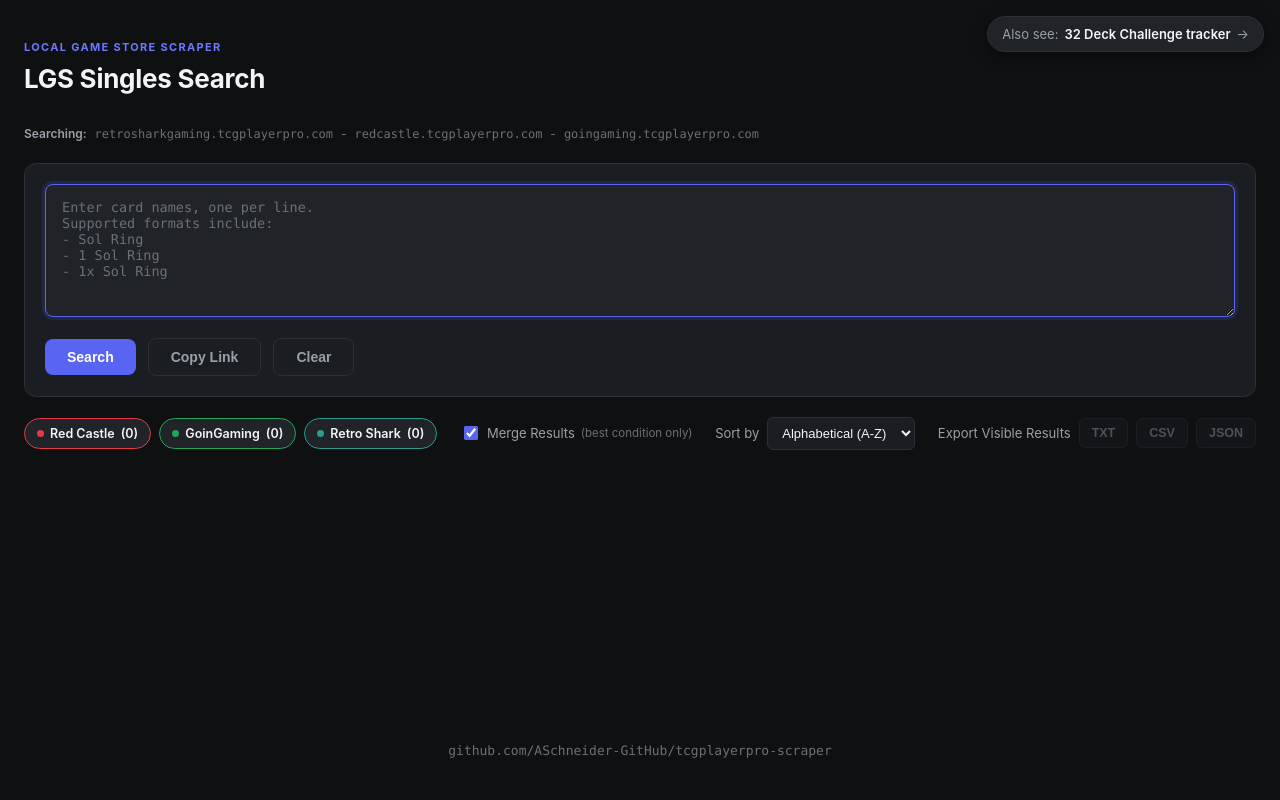
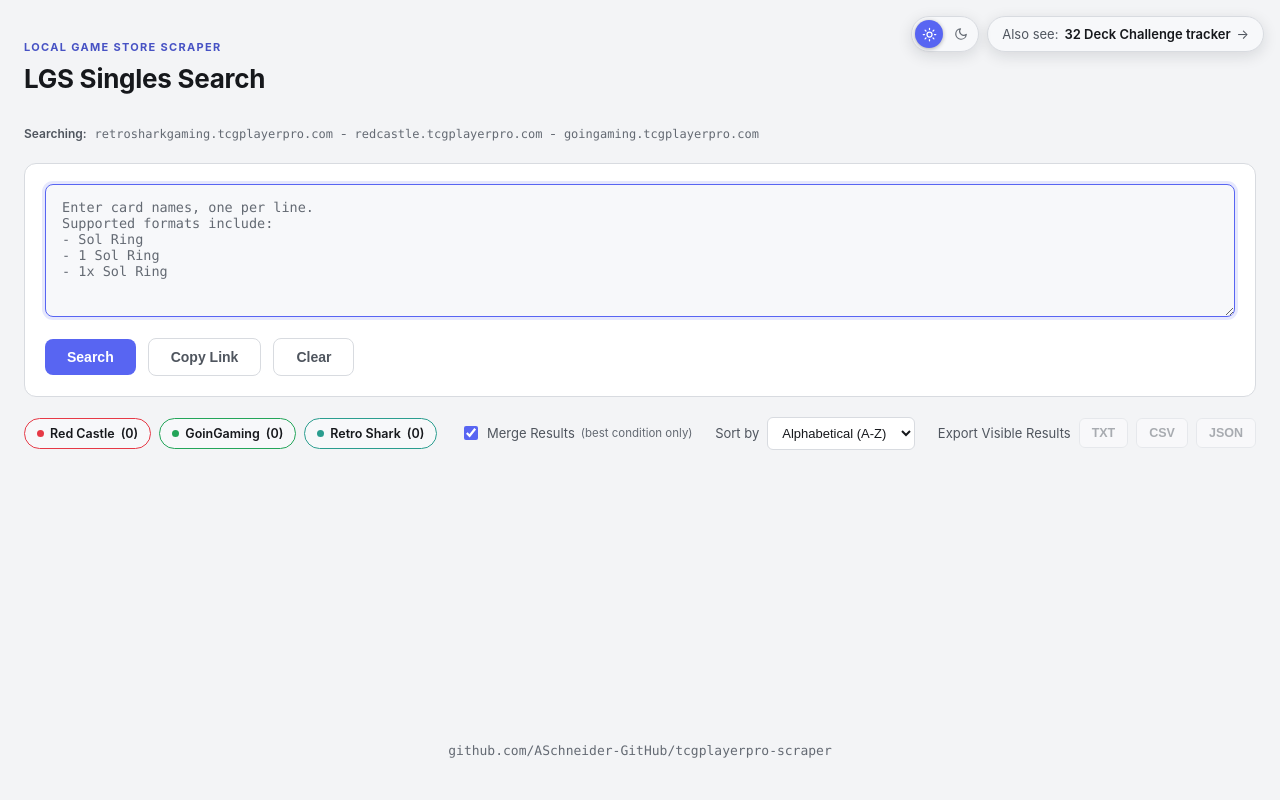
Before and after one commit to ASchneider-GitHub/tcgplayerpro-scraper, a Flask app: page / in a window 1280 px wide. Run offline with Flask 3, Linux system fonts and the light colour scheme.

Commit message:
Add a light mode with a light/dark switch
The page follows the system color scheme until the visitor flips the
switch next to the 32 Deck Challenge link; the choice is remembered per
browser. The theme is applied before first paint so there's no flash,
and light-mode colors are darkened where needed to keep text readable.

Co-Authored-By: Claude Opus 5.5 <noreply@anthropic.com>

```diff
--- a/templates/index.html
+++ b/templates/index.html
@@ -20,6 +20,18 @@
     <meta name="twitter:title" content="{{ preview_title }}">
     <meta name="twitter:description" content="Search for Magic: the Gathering singles across local game stores.">
     <meta name="twitter:image" content="{{ request.url_root }}static/og-image.png?v=5">
+    <script>
+        // Runs before the page paints so light-mode visitors don't see a dark
+        // flash: a saved choice wins, otherwise follow the system setting.
+        (function () {
+            var theme;
+            try { theme = localStorage.getItem('theme'); } catch (e) {}
+            if (theme !== 'light' && theme !== 'dark') {
+                theme = window.matchMedia('(prefers-color-scheme: light)').matches ? 'light' : 'dark';
+            }
+            document.documentElement.dataset.theme = theme;
+        })();
+    </script>
     <style>
         :root {
             --bg-dark: #0e1012;
@@ -35,6 +47,31 @@
             --retroshark: #2a9d8f;
             --redcastle: #e63946;
             --goingaming: #23a559;
+            --error-text: #ff6b74;
+            --foil-gold: #ffd700;
+            --badge-default: #2c3036;
+            --spinner-track: rgba(255,255,255,0.12);
+            --shadow-color: rgba(0,0,0,0.4);
+            color-scheme: dark;
+        }
+
+        /* data-theme is set before first paint by the script in <head>. */
+        :root[data-theme="light"] {
+            --bg-dark: #f3f4f6;
+            --surface-dark: #ffffff;
+            --surface-raised: #f7f8fa;
+            --border-color: #d8dbe0;
+            --text-main: #16181c;
+            --text-dim: #4f555e;
+            --text-faint: #646a73;
+            --accent-blue-bright: #4752c4;
+            --accent-green: #1a8045;
+            --error-text: #c8202f;
+            --foil-gold: #a87a00;
+            --badge-default: #646a73;
+            --spinner-track: rgba(0,0,0,0.1);
+            --shadow-color: rgba(20,24,30,0.12);
+            color-scheme: light;
         }
 
         * { box-sizing: border-box; }
@@ -165,7 +202,7 @@
             align-items: center;
         }
 
-        .spinner { width: 14px; height: 14px; border: 2px solid rgba(255,255,255,0.12); border-top-color: var(--accent-blue-bright); border-radius: 50%; animation: spin 0.8s linear infinite; display: inline-block; vertical-align: middle; margin-right: 8px; }
+        .spinner { width: 14px; height: 14px; border: 2px solid var(--spinner-track); border-top-color: var(--accent-blue-bright); border-radius: 50%; animation: spin 0.8s linear infinite; display: inline-block; vertical-align: middle; margin-right: 8px; }
         .checkmark { color: var(--accent-green); font-weight: bold; margin-right: 6px; }
         @keyframes spin { to { transform: rotate(360deg); } }
 
@@ -274,7 +311,7 @@
         }
         .card-tile.hidden-by-filter { display: none !important; }
         .card-tile.hidden-by-merge { display: none !important; }
-        .card-tile:hover { border-color: var(--accent-blue); transform: translateY(-3px); box-shadow: 0 10px 24px rgba(0,0,0,0.35); }
+        .card-tile:hover { border-color: var(--accent-blue); transform: translateY(-3px); box-shadow: 0 10px 24px var(--shadow-color); }
 
         .tile-link { text-decoration: none; color: inherit; display: block; }
 
@@ -291,10 +328,10 @@
         .badge-redcastle { background: var(--redcastle); }
         .badge-goingaming { background: var(--goingaming); }
         .badge-retroshark { background: var(--retroshark); }
-        .badge-default { background: var(--border-color); }
+        .badge-default { background: var(--badge-default); }
 
         .foil-star { position: absolute; top: 8px; right: 8px; font-size: 14px; color: #ffd700; filter: drop-shadow(0 1px 2px rgba(0,0,0,0.6)); }
-        .foil-star-inline { color: #ffd700; font-weight: 700; margin-left: 3px; }
+        .foil-star-inline { color: var(--foil-gold); font-weight: 700; margin-left: 3px; }
 
         .tile-body { padding: 12px; }
         .card-name { font-weight: 600; font-size: 13.5px; color: var(--text-main); margin-bottom: 2px; line-height: 1.25; }
@@ -320,31 +357,65 @@
         .term-errors:empty { display: none; }
         .vendor-error-badge {
             font-size: 11px; font-weight: 600; padding: 3px 8px; border-radius: 6px;
-            background: rgba(230, 57, 70, 0.12); color: #ff6b74;
+            background: rgba(230, 57, 70, 0.12); color: var(--error-text);
             border: 1px solid rgba(230, 57, 70, 0.35);
             text-transform: none; letter-spacing: normal; cursor: help;
         }
-        .status-error { color: #ff6b74; }
+        .status-error { color: var(--error-text); }
 
         #scrollToTop {
             position: fixed; bottom: 30px; right: 30px; width: 46px; height: 46px;
             border-radius: 50%; background: var(--accent-blue); color: white;
-            border: none; cursor: pointer; font-size: 18px; box-shadow: 0 4px 15px rgba(0,0,0,0.4);
+            border: none; cursor: pointer; font-size: 18px; box-shadow: 0 4px 15px var(--shadow-color);
             z-index: 1000; opacity: 0; visibility: hidden; transition: all 0.3s;
         }
         #scrollToTop.show { opacity: 1; visibility: visible; }
         #scrollToTop:hover { background: var(--accent-blue-bright); }
 
+        .top-actions {
+            position: fixed; top: 16px; right: 16px; z-index: 1000;
+            display: flex; align-items: center; gap: 8px;
+        }
         .side-link {
-            position: fixed; top: 16px; right: 16px; z-index: 1000;
             display: inline-flex; align-items: center; gap: 6px;
             padding: 8px 14px; border-radius: 999px;
             background: var(--surface-raised); border: 1px solid var(--border-color);
             color: var(--text-dim); font-size: 13px; text-decoration: none;
-            box-shadow: 0 4px 15px rgba(0,0,0,0.4); transition: all 0.2s;
+            box-shadow: 0 4px 15px var(--shadow-color); transition: all 0.2s;
         }
         .side-link strong { color: var(--text-main); font-weight: 600; }
         .side-link:hover { border-color: var(--accent-blue); color: var(--text-main); }
+
+        /* Light/dark switch: sun on the left, moon on the right, and a blue
+           knob that slides to the active mode. */
+        .theme-switch {
+            position: relative; flex-shrink: 0;
+            width: 68px; height: 36px; padding: 0;
+            border-radius: 999px;
+            background: var(--surface-raised); border: 1px solid var(--border-color);
+            box-shadow: 0 4px 15px var(--shadow-color);
+        }
+        .theme-switch:not(:disabled):hover { border-color: var(--accent-blue); }
+        .theme-switch:focus-visible { outline: 2px solid var(--accent-blue-bright); outline-offset: 2px; }
+        .theme-switch .track-icon {
+            position: absolute; top: 50%; width: 14px; height: 14px;
+            transform: translateY(-50%); color: var(--text-faint);
+        }
+        .theme-switch .track-icon.sun { left: 10px; }
+        .theme-switch .track-icon.moon { right: 10px; }
+        .theme-switch svg { display: block; width: 100%; height: 100%; }
+        .theme-switch .knob {
+            position: absolute; top: 3px; left: 3px;
+            width: 28px; height: 28px; border-radius: 50%;
+            background: var(--accent-blue); color: white;
+            display: flex; align-items: center; justify-content: center;
+            box-shadow: 0 1px 4px rgba(0,0,0,0.3);
+            transition: transform 0.2s ease;
+        }
+        .theme-switch .knob span { width: 15px; height: 15px; }
+        :root[data-theme="dark"] .theme-switch .knob { transform: translateX(32px); }
+        :root[data-theme="dark"] .theme-switch .knob .sun,
+        :root[data-theme="light"] .theme-switch .knob .moon { display: none; }
 
         @keyframes fadeIn { from { opacity: 0; transform: translateY(10px); } to { opacity: 1; transform: translateY(0); } }
 
@@ -379,7 +450,8 @@
             .card-set { font-size: 10.5px; }
             .price { font-size: 14px; }
 
-            .side-link { position: static; display: flex; justify-content: center; margin-bottom: 16px; font-size: 12px; }
+            .top-actions { position: static; margin-bottom: 16px; }
+            .side-link { flex: 1; justify-content: center; font-size: 12px; }
             #scrollToTop { bottom: 16px; right: 16px; width: 42px; height: 42px; font-size: 16px; }
         }
     </style>
@@ -387,7 +459,14 @@
 <body>
 
 <div class="container">
-    <a class="side-link" href="https://mtg.aschneider.tech/32dc/" target="_blank" rel="noopener">Also see: <strong>32 Deck Challenge tracker</strong> &rarr;</a>
+    <div class="top-actions">
+        <button type="button" class="theme-switch" id="themeSwitch" role="switch" aria-checked="true" aria-label="Dark mode" title="Switch light / dark mode" onclick="toggleTheme()">
+            <span class="track-icon sun"><svg viewBox="0 0 24 24" fill="none" stroke="currentColor" stroke-width="2" stroke-linecap="round" aria-hidden="true"><circle cx="12" cy="12" r="4"/><path d="M12 2v2M12 20v2M4.93 4.93l1.41 1.41M17.66 17.66l1.41 1.41M2 12h2M20 12h2M4.93 19.07l1.41-1.41M17.66 6.34l1.41-1.41"/></svg></span>
+            <span class="track-icon moon"><svg viewBox="0 0 24 24" fill="none" stroke="currentColor" stroke-width="2" stroke-linecap="round" stroke-linejoin="round" aria-hidden="true"><path d="M21 12.79A9 9 0 1 1 11.21 3 7 7 0 0 0 21 12.79z"/></svg></span>
+            <span class="knob"><span class="sun"><svg viewBox="0 0 24 24" fill="none" stroke="currentColor" stroke-width="2" stroke-linecap="round" aria-hidden="true"><circle cx="12" cy="12" r="4"/><path d="M12 2v2M12 20v2M4.93 4.93l1.41 1.41M17.66 17.66l1.41 1.41M2 12h2M20 12h2M4.93 19.07l1.41-1.41M17.66 6.34l1.41-1.41"/></svg></span><span class="moon"><svg viewBox="0 0 24 24" fill="none" stroke="currentColor" stroke-width="2" stroke-linecap="round" stroke-linejoin="round" aria-hidden="true"><path d="M21 12.79A9 9 0 1 1 11.21 3 7 7 0 0 0 21 12.79z"/></svg></span></span>
+        </button>
+        <a class="side-link" href="https://mtg.aschneider.tech/32dc/" target="_blank" rel="noopener">Also see: <strong>32 Deck Challenge tracker</strong> &rarr;</a>
+    </div>
 
     <header class="page-header">
         <div class="title-block">
@@ -467,6 +546,26 @@
 <button id="scrollToTop" onclick="window.scrollTo({top: 0, behavior: 'smooth'})">↑</button>
 
 <script>
+    function applyTheme(theme) {
+        document.documentElement.dataset.theme = theme;
+        document.getElementById('themeSwitch').setAttribute('aria-checked', String(theme === 'dark'));
+    }
+
+    function toggleTheme() {
+        const theme = document.documentElement.dataset.theme === 'light' ? 'dark' : 'light';
+        applyTheme(theme);
+        try { localStorage.setItem('theme', theme); } catch (e) {}
+    }
+
+    applyTheme(document.documentElement.dataset.theme);
+
+    // Until the visitor picks a theme, keep following the system setting.
+    window.matchMedia('(prefers-color-scheme: light)').addEventListener('change', e => {
+        let saved = null;
+        try { saved = localStorage.getItem('theme'); } catch (err) {}
+        if (!saved) applyTheme(e.matches ? 'light' : 'dark');
+    });
+
     let isSearching = false;
     let currentAbortController = null;
     const allowedStores = new Set(['redcastle', 'goingaming', 'retroshark']);
```
